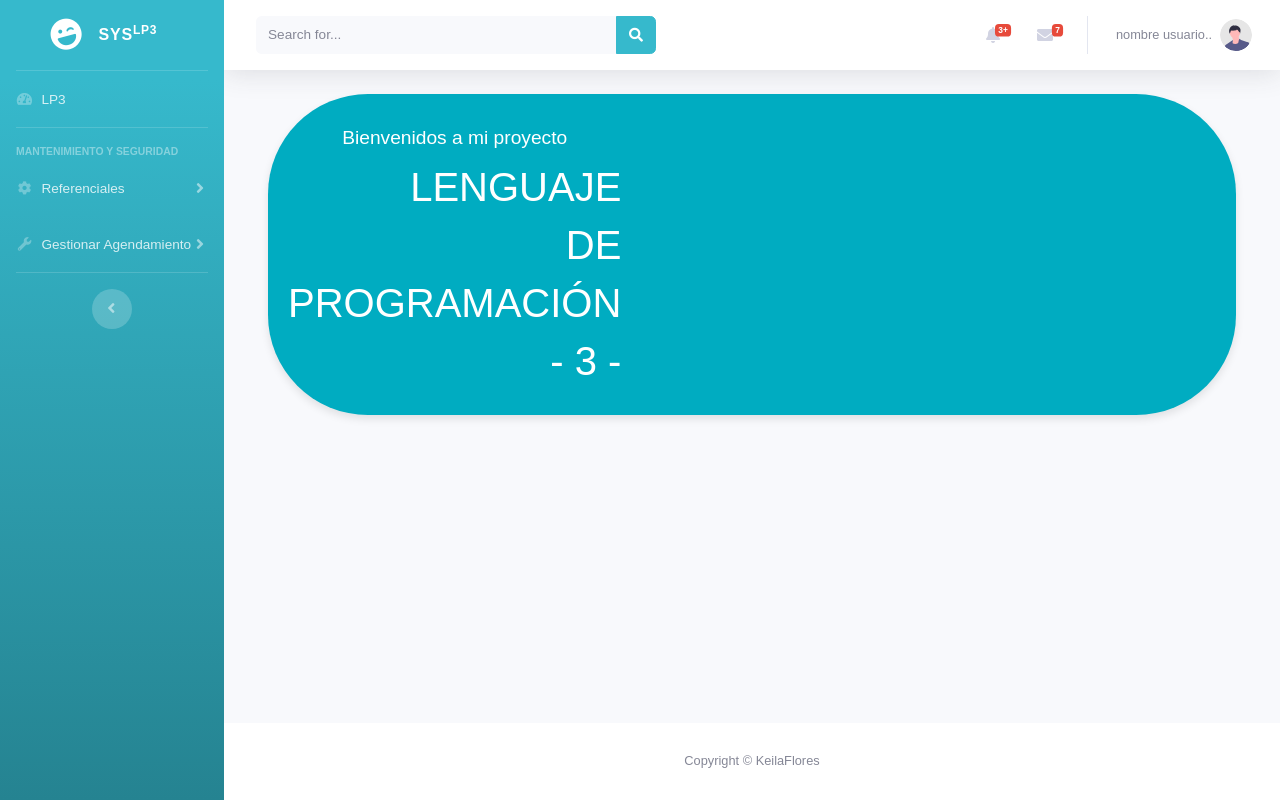
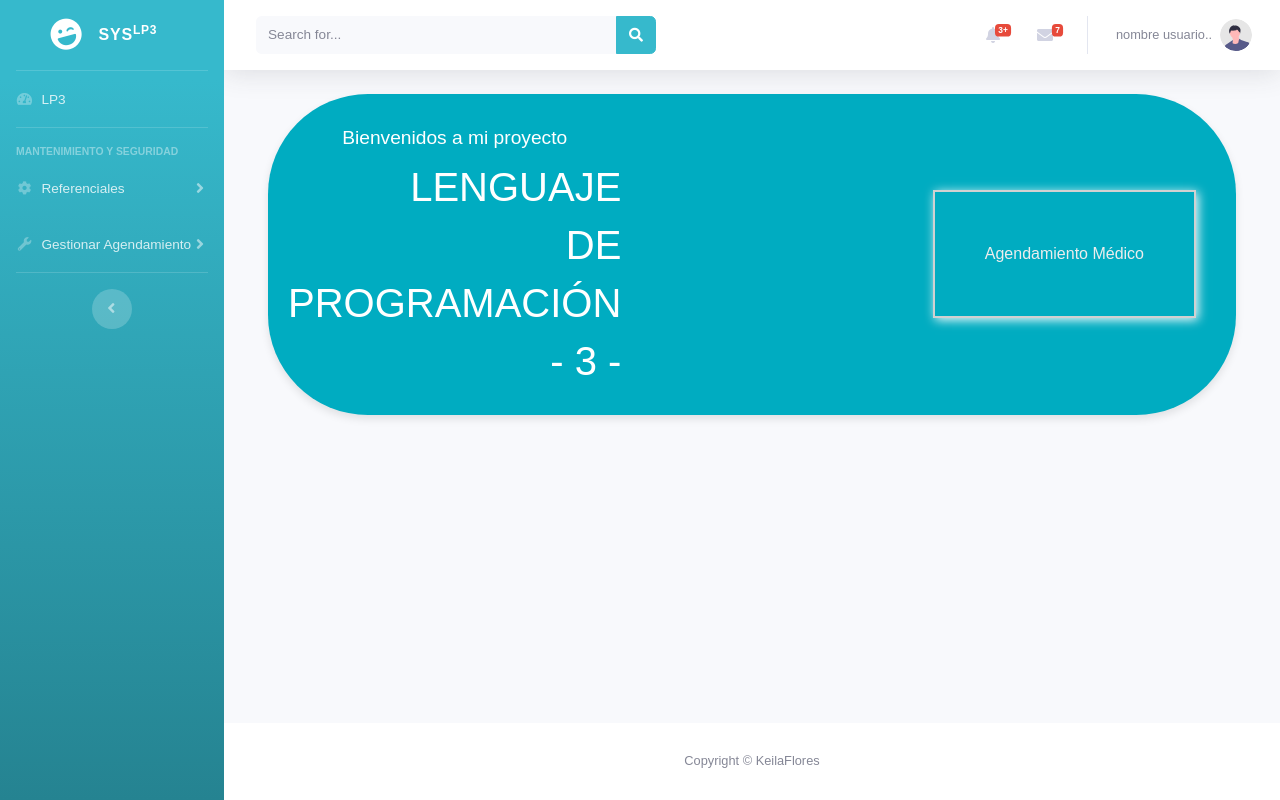
Before and after one commit to keilaflores889/proyecto-lp3, a Flask app: page /referenciales/login/vista in a window 1280 px wide. Run offline with Flask 3, Linux system fonts and the light colour scheme; some libraries are stand-ins or nearby versions.

Commit message:
cambios en la vista

```diff
--- a/app/rutas/login/templates/vista-index.html
+++ b/app/rutas/login/templates/vista-index.html
@@ -43,6 +43,35 @@ lp3
             text-align: center;
         }
     </style>
+
+    <style>
+        /* Contenedor para los botones */
+        .button-container {
+            display: flex;
+            flex-wrap: wrap;
+            justify-content: space-around;
+            margin: 10px;
+        }
+
+        /* Estilo base para los botones con un color azul oscuro */
+        .large-button {
+
+            max-width: 100%;
+            margin: 10px;
+            padding: 50px;
+            color: #ededed; /* Color del texto  */
+            border: 2px solid #d1d1d1;
+            text-align: left;
+            box-shadow: 2px 2px 10px rgba(255, 255, 255, 0.957); /* Sombra */
+        }
+
+
+
+
+
+    </style>
+
+
 <body>
     <div class="welcome-banner">
         <div class="welcome-text">
@@ -52,6 +81,10 @@ lp3
             <h1>PROGRAMACIÓN</h1>
             <h1>- 3 -</h1>
         </div>
+
+            <div class="button-container">
+                <a class="large-button" href="{{ url_for('cita.citaIndex') }}">Agendamiento Médico</a>
+            </div>
     </div>
 </head>
 </body>
```
